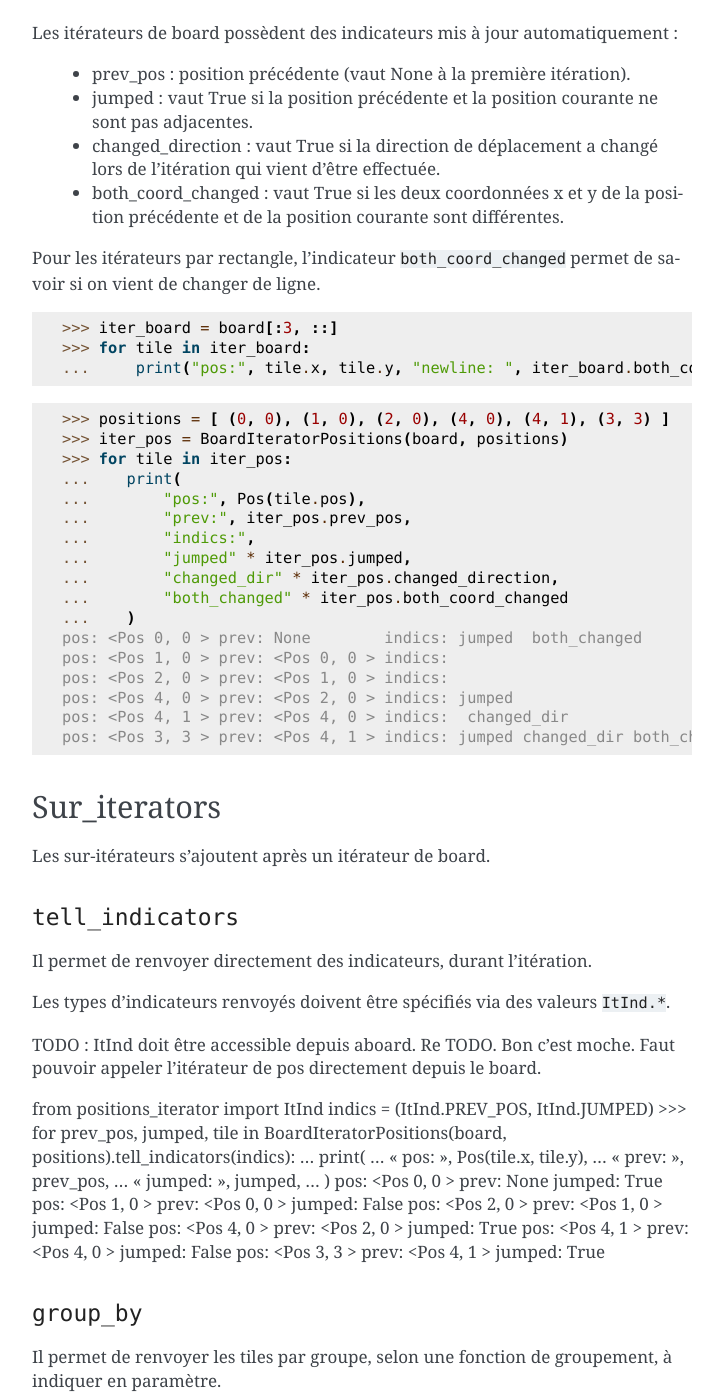
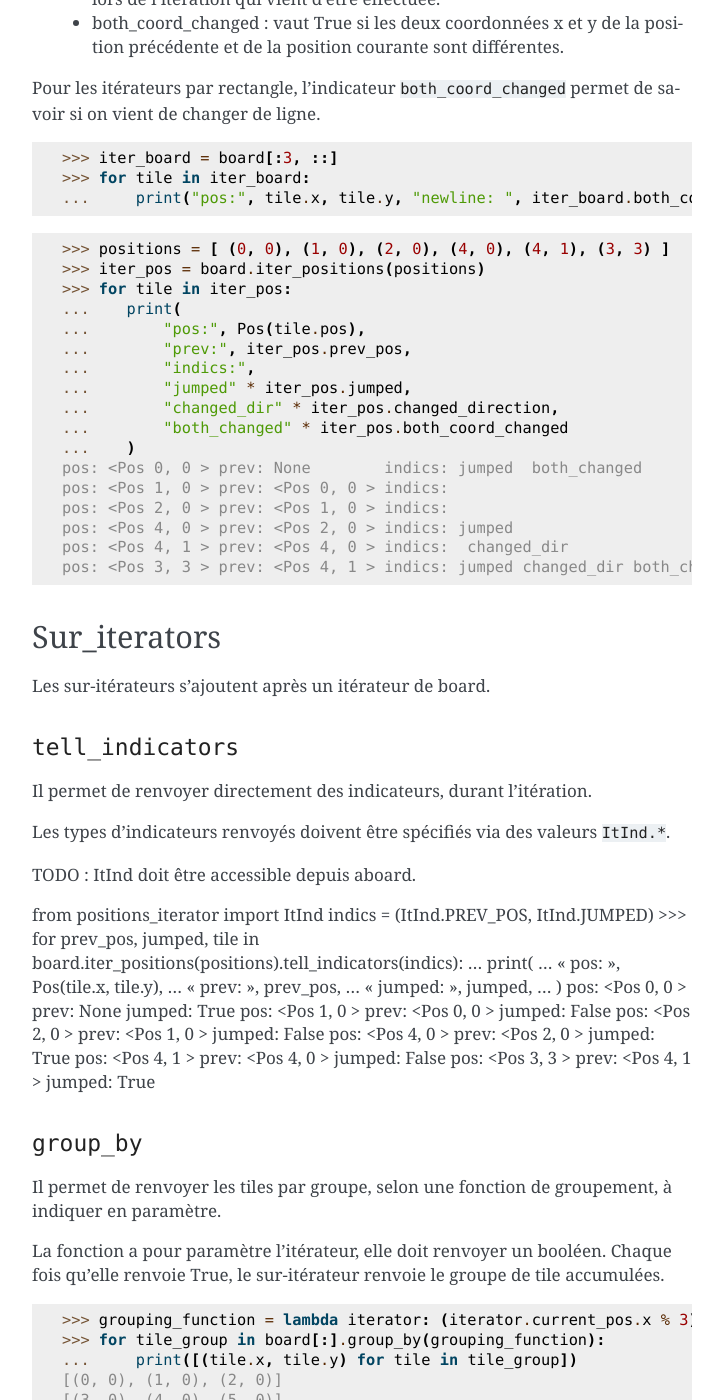
Before and after one commit to darkrecher/aboard, a Sphinx documentation site: the page built from docs/source/advanced.rst, in a window 1280 px wide and 1400 px high, scrolled down 2758 px. Shown: the whole window, without its empty margins (388-1111 px from the left). Built offline with Sphinx 7.4.7, drawn with Linux system fonts in a browser that asks for light colours; some of the changed text lies outside the part shown.

Commit message:
Réalisation des TODO concernant les itérations.

```diff
--- a/docs/source/advanced.rst
+++ b/docs/source/advanced.rst
@@ -78,36 +78,30 @@
 ......
 43210.
 
-Attention. Pour l'instant : board[1:-1] ne fonctione pas. TODO : Dans le code, il suffit de faire range(self.w)[param_slice], et tout marche tout seul.
-
 Pour itérer en premier sur les colonnes, puis sur les lignes, ajouter le caractère "y" en troisième paramètre.
 
 >>> for index, tile in enumerate(board[::, ::, 'y']):
-...     tile.data = index if index < 10 else "A"
+...     tile.data = index if index < 10 else "."
 >>> print(board.render())
-048AAA
-159AAA
-26AAAA
-37AAAA
+048...
+159...
+26....
+37....
 
 Les slices renvoient un itérable, mais pas un indexable. On ne peut donc pas accéder directement à un élément en particulier. Mais on peut dérouler l'itérable dans une liste ou un tuple.
 
 >>> board[2, ::]
 <positions_iterator.BoardIteratorRect object at 0x00BA6590>
 >>> list(board[2, ::])
-[<tile.Tile object at 0x00BE6DD0>, <tile.Tile object at 0x00BF1050>, <tile.Tile object at 0x00BF11D0>, <tile.Tile object at 0x00BF1350>]
-
-TODO : et faut que je rajoute un "repr" propre pour les Tile.
+[<Tile (2, 0): 8>, <Tile (2, 1): 9>, <Tile (2, 2): .>, <Tile (2, 3): .>]
 
 
 Itérateurs par liste de positions
 ---------------------------------
 
-TODO. Bon c'est moche. Faut pouvoir appeler cet itérateur directement depuis le board.
-
 Pour récupérer plusieurs Tiles à partir de positions arbitraires, il suffit d'itérer à partir d'une liste de coordonnées : ``for coord in [(0, 0), (2, 0), (3, 1)]: current_tile = board[coord]``.
 
-L'itérateur ``BoardIteratorPositions`` permet la même chose, mais renvoie directement les Tiles. Voir chapitre suivant pour un exemple.
+La fonction ``Board.iter_positions`` permet la même chose, mais en itérant directement sur les Tiles. Voir chapitre suivant pour un exemple.
 
 
 Indicateurs d'itérations
@@ -127,7 +121,7 @@
 ...     print("pos:", tile.x, tile.y, "newline: ", iter_board.both_coord_changed)
 
 >>> positions = [ (0, 0), (1, 0), (2, 0), (4, 0), (4, 1), (3, 3) ]
->>> iter_pos = BoardIteratorPositions(board, positions)
+>>> iter_pos = board.iter_positions(positions)
 >>> for tile in iter_pos:
 ...    print(
 ...        "pos:", Pos(tile.pos),
@@ -159,11 +153,10 @@
 Les types d'indicateurs renvoyés doivent être spécifiés via des valeurs ``ItInd.*``.
 
 TODO : ItInd doit être accessible depuis aboard.
-Re TODO. Bon c'est moche. Faut pouvoir appeler l'itérateur de pos directement depuis le board.
 
 from positions_iterator import ItInd
 indics = (ItInd.PREV_POS, ItInd.JUMPED)
->>> for prev_pos, jumped, tile in BoardIteratorPositions(board, positions).tell_indicators(indics):
+>>> for prev_pos, jumped, tile in board.iter_positions(positions).tell_indicators(indics):
 ...    print(
 ...        "pos:", Pos(tile.x, tile.y),
 ...        "prev:", prev_pos,
```
Also changed, not shown: other parts of docs/source/advanced.rst (+1 -1 lines).
